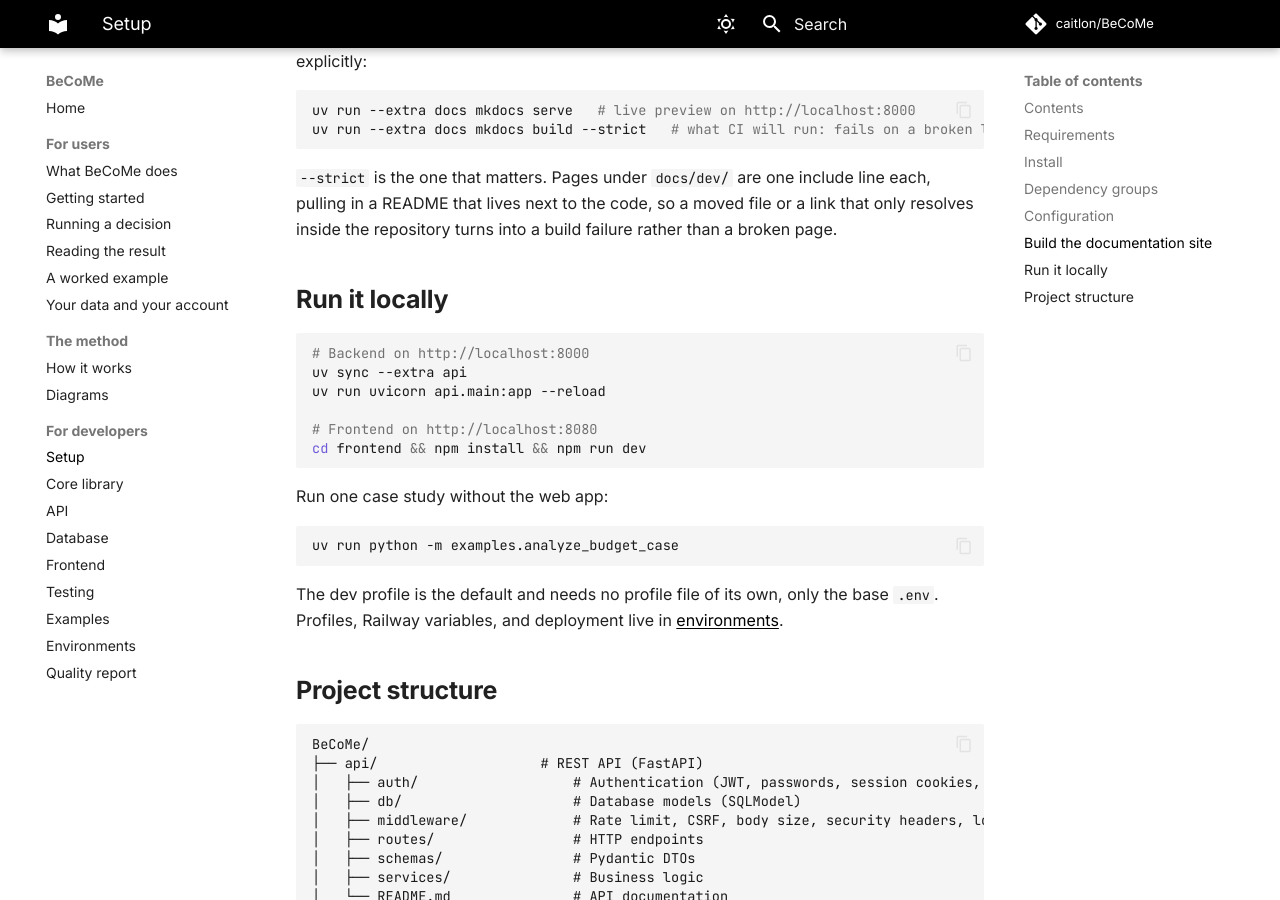
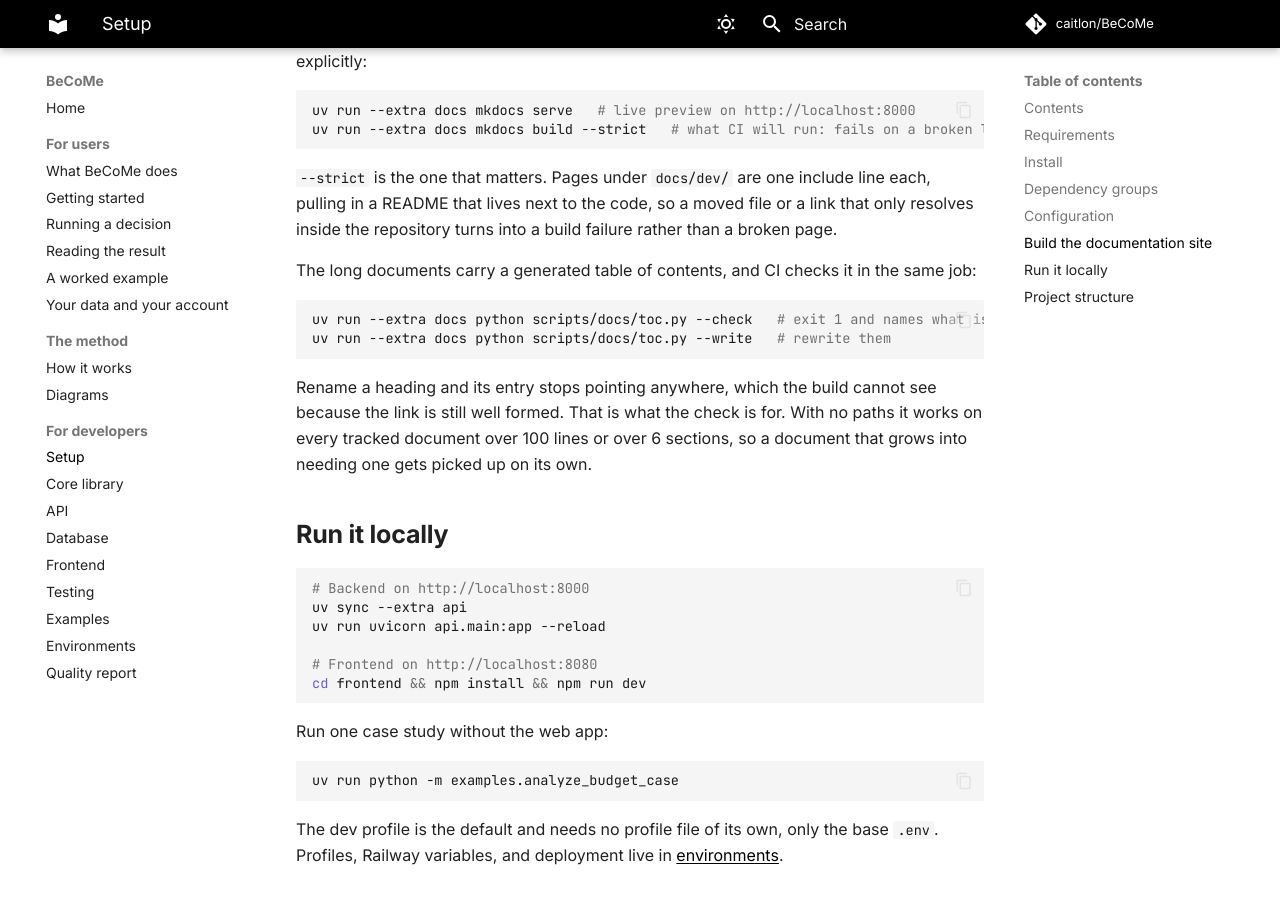
Before and after one commit to caitlon/BeCoMe, an MkDocs documentation site: the page built from docs/development.md, in a window 1280 px wide and 900 px high, scrolled down 2075 px. Built offline with MkDocs 1.6.1 and Material for MkDocs 9.7.7, drawn with Linux system fonts in a browser that asks for light colours; comment, search, counter and statistics services are not loaded.

Commit message:
docs: document the contents check

````diff
--- a/docs/development.md
+++ b/docs/development.md
@@ -87,6 +87,18 @@
 in a README that lives next to the code, so a moved file or a link that only resolves inside
 the repository turns into a build failure rather than a broken page.
 
+The long documents carry a generated table of contents, and CI checks it in the same job:
+
+```bash
+uv run --extra docs python scripts/docs/toc.py --check   # exit 1 and names what is stale
+uv run --extra docs python scripts/docs/toc.py --write   # rewrite them
+```
+
+Rename a heading and its entry stops pointing anywhere, which the build cannot see because the
+link is still well formed. That is what the check is for. With no paths it works on every
+tracked document over 100 lines or over 6 sections, so a document that grows into needing one
+gets picked up on its own.
+
 ## Run it locally
 
 ```bash
--- a/scripts/docs/toc.py
+++ b/scripts/docs/toc.py
@@ -120,7 +120,7 @@
 def _splice(before: list[str], block: list[str], after: list[str]) -> str:
     """Put the block between the two halves, separated by exactly one blank line.
 
-    Deliberately narrow. The first version normalised blank lines across the whole
+    Deliberately narrow. The first version normalized blank lines across the whole
     document, which reached into a code sample in `api/db/README.md` and closed up the
     gap between two statements. A tool that rewrites a table of contents has no business
     touching a line it did not write.
@@ -223,7 +223,7 @@
         print("table of contents is stale in:")
         for p in stale:
             print(f"  {p}")
-        print("fix with: uv run python scripts/docs/toc.py --write <path>...")
+        print("fix with: uv run python scripts/docs/toc.py --write")
         return 1
     print(f"{len(paths)} checked, all current")
     return 0
````
